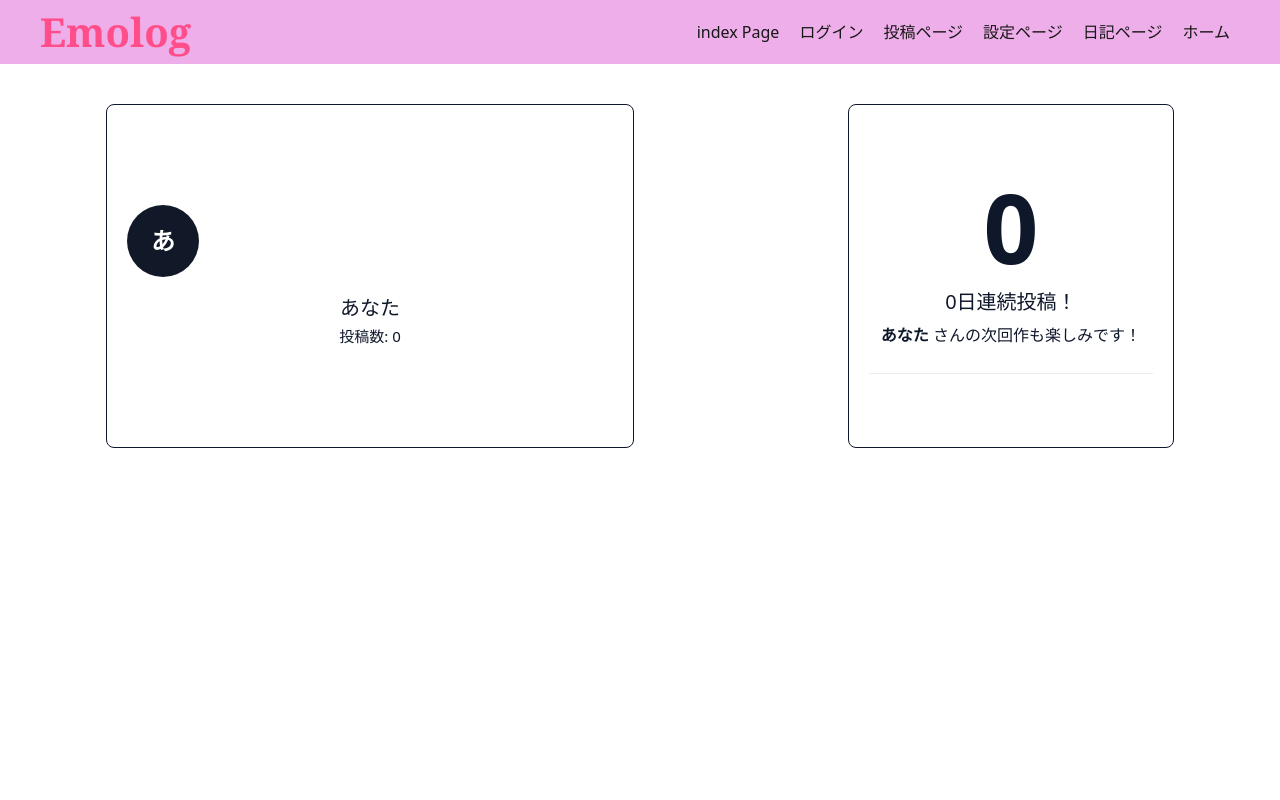
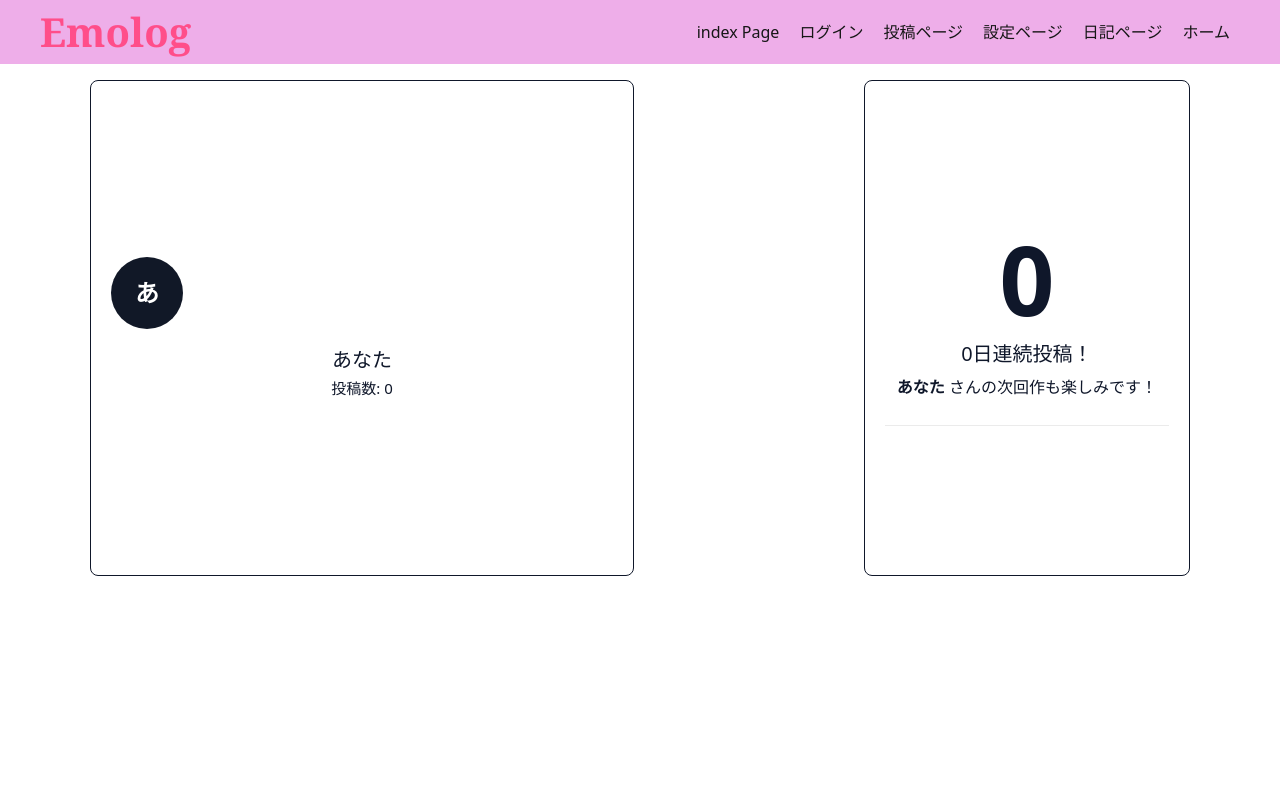
Before and after one commit to jphacks/tk_b_2510, a Next.js app in the folder frontend/: page /user-home in a window 1280 px wide. Shown: the top 800 px of the page. Built offline with nearby package versions, Linux system fonts and the light colour scheme; no server answers; sample sign-in values are in the browser's storage.

Commit message:
[update]幅の修正

```diff
--- a/frontend/src/app/user-home/page.module.css
+++ b/frontend/src/app/user-home/page.module.css
@@ -22,7 +22,7 @@
   text-align: center;
   display: flex;
   flex-direction: column;
-  height: 50%;
+  height: 66vh; /* 2/3 of viewport height */
 }
 .userPanel .modalWrap{ /* ensure modal centers inside aside */
   min-height: 0;
@@ -181,7 +181,7 @@
   display: grid;
   grid-template-columns: 1fr 1fr; /* two equal columns */
   gap: 12px; /* reduced from 24px to half */
-  padding: 24px 16px;
+  padding: px 16px;
   align-items: stretch; /* make rows stretch to the same height */
   max-width: 1100px; /* limit width and center grid */
   margin: 0 auto;
@@ -196,7 +196,7 @@
   flex-direction: column;
   align-items: flex-end; /* 右寄せ（横方向） */
   justify-content: flex-start;
-  height: 50%;
+  height: 66vh; /* 2/3 of viewport height */
 }
 
 /* ensure the right column's modalWrap behaves like the left one */
```
